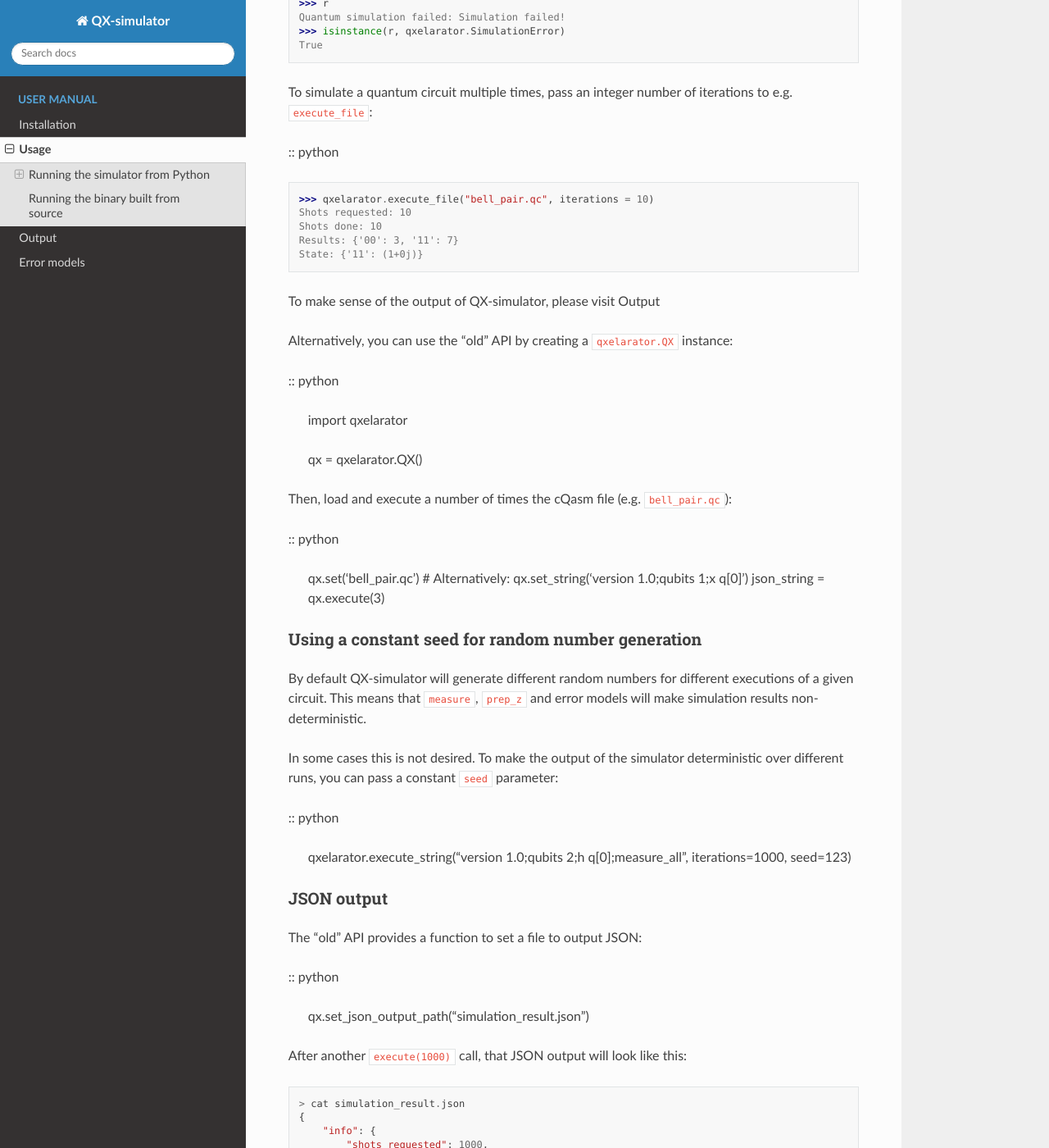
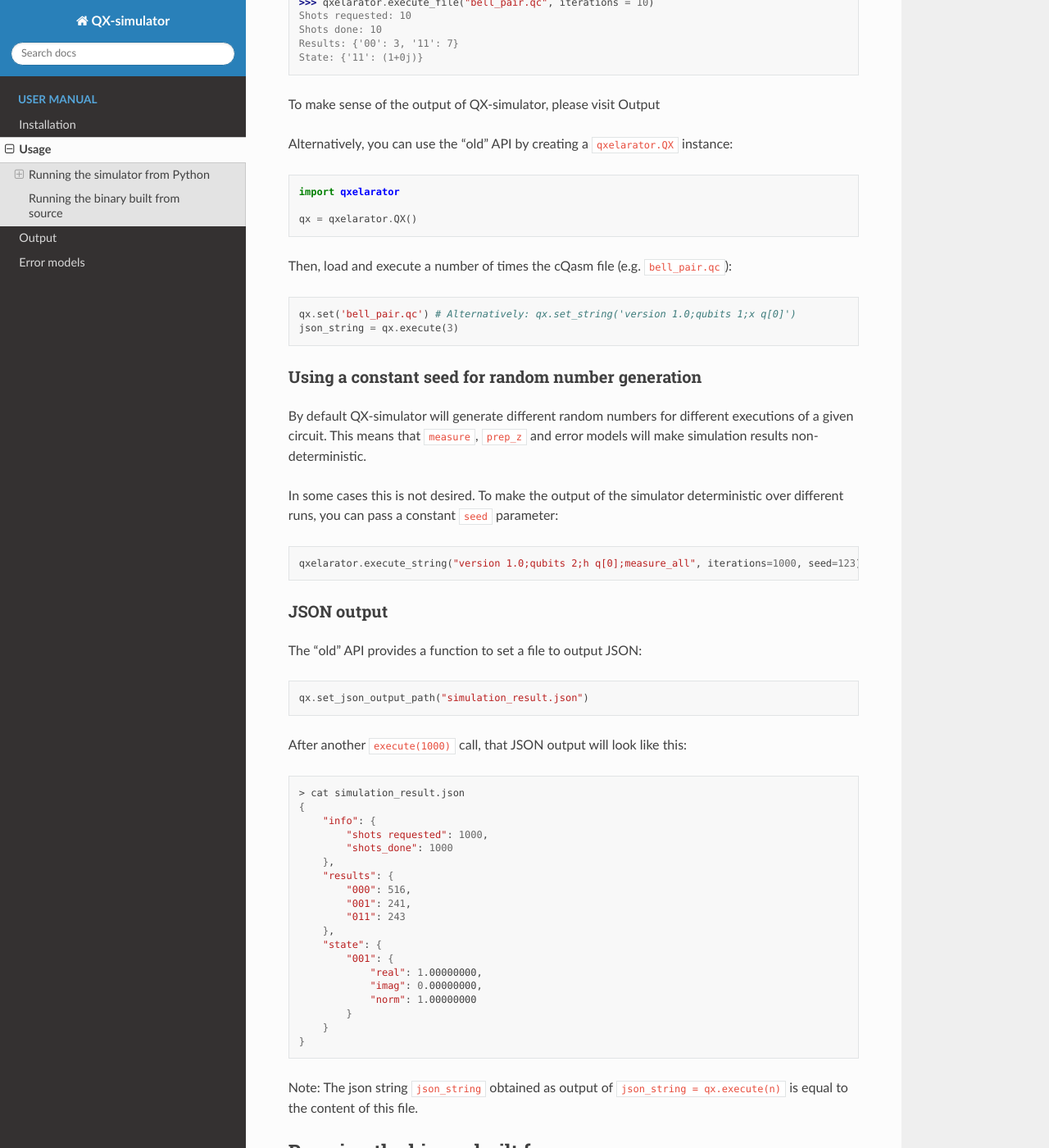
Before and after one commit to QuTech-Delft/qx-simulator, a Sphinx documentation site: the page built from docs/manual/usage.rst, in a window 1280 px wide and 1400 px high, scrolled down 1261 px. Shown: the whole window at 82% size. Built offline with Sphinx 7.4.7 and the Read the Docs theme 2.0.0, drawn with Linux system fonts in a browser that asks for light colours; some of the changed text lies outside the part shown.

Commit message:
Fix code blocks in docs

```diff
--- a/docs/manual/usage.rst
+++ b/docs/manual/usage.rst
@@ -14,7 +14,7 @@ Python API
 
 The most straightforward way to execute a cQasm file is using the ``qxelarator.execute_string`` method:
 
-:: python
+.. code-block:: pycon
 
     >>> import qxelarator
     >>> r = qxelarator.execute_string("version 1.0;qubits 2;h q[0]")
@@ -27,7 +27,7 @@ The most straightforward way to execute a cQasm file is using the ``qxelarator.e
 
 The return value is a ``qxelarator.SimulationResult`` object and offers access to aggregated measurement register results and final quantum state:
 
-:: python
+.. code-block:: pycon
 
     >>> isinstance(r, qxelarator.SimulationResult)
     True
@@ -39,7 +39,7 @@ The return value is a ``qxelarator.SimulationResult`` object and offers access t
 
 You can also execute a cQasm file:
 
-:: python
+.. code-block:: pycon
 
     >>> qxelarator.execute_file("bell_pair.qc")
     Shots requested: 1
@@ -50,7 +50,7 @@ You can also execute a cQasm file:
 
 In case the parsing/analysis of the cqasm string or file fails, you end up with a ``qxelarator.SimulationError`` object:
 
-:: python
+.. code-block:: pycon
 
     >>> r = qxelarator.execute_string("version 1.0;qubits 2;h q[0")
     <unknown>:1:27: syntax error, unexpected end of file, expecting ',' or ']'
@@ -64,7 +64,7 @@ In case the parsing/analysis of the cqasm string or file fails, you end up with
 
 To simulate a quantum circuit multiple times, pass an integer number of iterations to e.g. ``execute_file``:
 
-:: python
+.. code-block:: pycon
 
     >>> qxelarator.execute_file("bell_pair.qc", iterations = 10)
     Shots requested: 10
@@ -77,7 +77,7 @@ To make sense of the output of QX-simulator, please visit :ref:`Output`
 
 Alternatively, you can use the "old" API by creating a ``qxelarator.QX`` instance:
 
-:: python
+.. code-block:: python
 
     import qxelarator
 
@@ -86,7 +86,7 @@ Alternatively, you can use the "old" API by creating a ``qxelarator.QX`` instanc
 
 Then, load and execute a number of times the cQasm file (e.g. ``bell_pair.qc``):
 
-:: python
+.. code-block:: python
 
     qx.set('bell_pair.qc') # Alternatively: qx.set_string('version 1.0;qubits 1;x q[0]')
     json_string = qx.execute(3)
@@ -100,7 +100,7 @@ This means that ``measure``, ``prep_z`` and error models will make simulation re
 
 In some cases this is not desired. To make the output of the simulator deterministic over different runs, you can pass a constant ``seed`` parameter:
 
-:: python
+.. code-block:: python
 
     qxelarator.execute_string("version 1.0;qubits 2;h q[0];measure_all", iterations=1000, seed=123)
 
@@ -110,13 +110,13 @@ JSON output
 
 The "old" API provides a function to set a file to output JSON:
 
-:: python
+.. code-block:: python
 
     qx.set_json_output_path("simulation_result.json")
 
 After another ``execute(1000)`` call, that JSON output will look like this:
 
-::
+.. code-block:: bash
 
     > cat simulation_result.json
     {
@@ -146,6 +146,6 @@ Running the binary built from source
 
 The following will result in the same runs using the executable binary instead of the Python package:
 
-::
+.. code-block:: bash
 
     ./qx-simulator -c 1000 -j simulation_result.json ../tests/circuits/bell_pair.qc
```
Also changed, not shown: docs/manual/installation.rst (+4 -4 lines).
